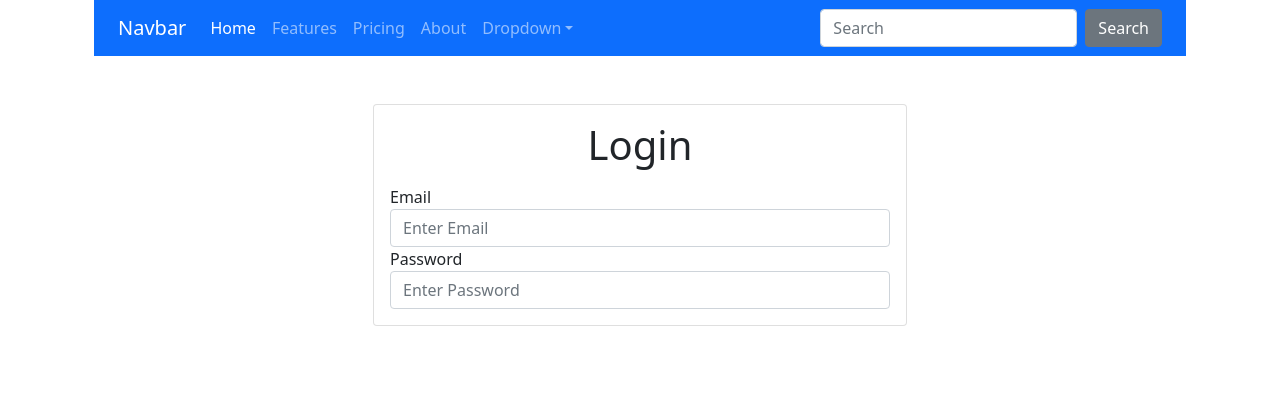
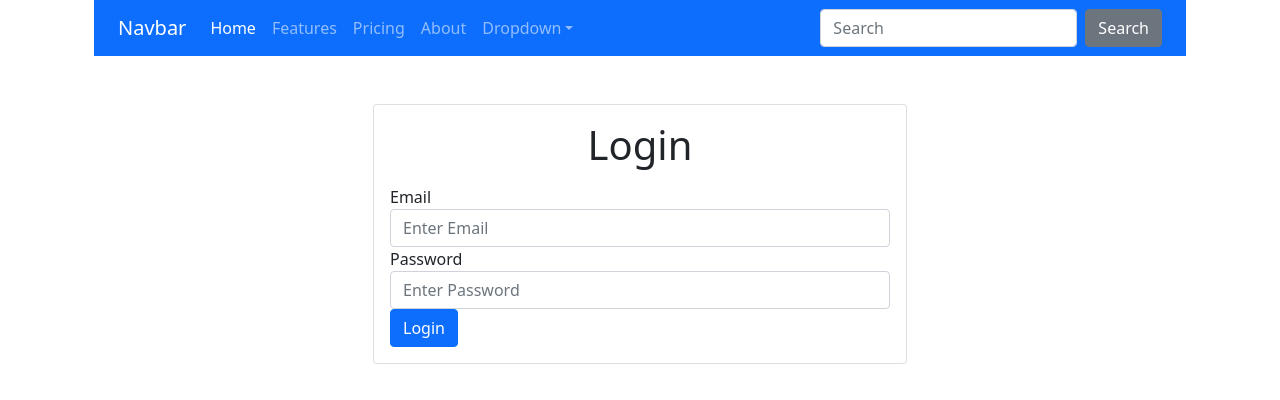
Before and after one commit to jayu1999/my-app, a React (Create React App) app: page /login in a window 1280 px wide. Shown: the top 400 px of the page. Built offline with nearby package versions, Linux system fonts and the light colour scheme.

Commit message:
added login button

```diff
--- a/src/Compoents/Login.js
+++ b/src/Compoents/Login.js
@@ -31,6 +31,9 @@ export default class Login extends Component {
                   placeholder="Enter Password"
                 />
               </div>
+              <button type="submit" class="btn btn-primary btn-block">
+                Login{" "}
+              </button>
             </form>
           </div>
         </div>
```
